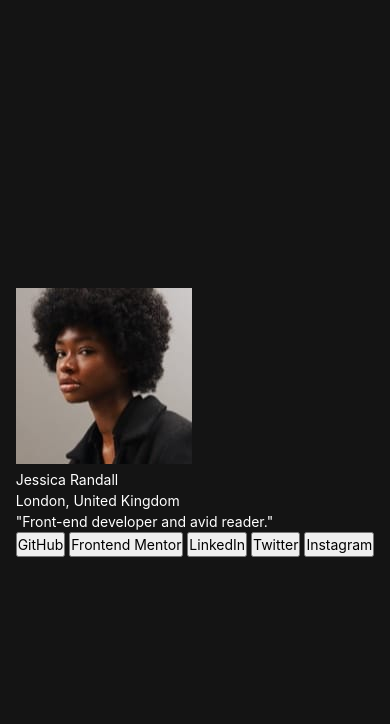
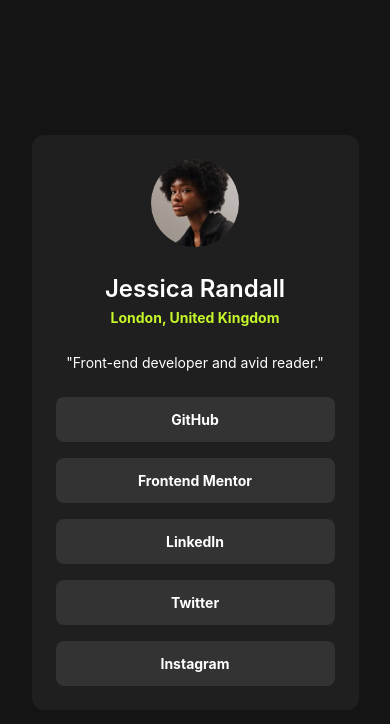
Before and after one commit to nvalline/social-links-profile, a plain HTML site: page index.html in a window 390 px wide. Drawn offline with Linux system fonts and the light colour scheme; a web font is replaced by a local one.

Commit message:
added mobile styles

```diff
--- a/index.html
+++ b/index.html
@@ -19,25 +19,24 @@
 	<body>
 		<main>
 			<section class="card">
-				<div class="image">
 				<img
 					src="./assets/images/avatar-jessica.jpeg"
 					alt="jessica randall"
+					height="88px"
+					width="88px"
+					class="image"
 				/>
-				</div>
-				<div class="content">
 				<div class="name-location">
 					<h2>Jessica Randall</h2>
 					<p>London, United Kingdom</p>
 				</div>
 				<p class="bio">"Front-end developer and avid reader."</p>
-				</div>
 				<div class="links">
-					<button>GitHub</button>
-					<button>Frontend Mentor</button>
-					<button>LinkedIn</button>
-					<button>Twitter</button>
-					<button>Instagram</button>
+					<button type="button">GitHub</button>
+					<button type="button">Frontend Mentor</button>
+					<button type="button">LinkedIn</button>
+					<button type="button">Twitter</button>
+					<button type="button">Instagram</button>
 				</div>
 			</section>
 		</main>
--- a/styles.css
+++ b/styles.css
@@ -41,6 +41,65 @@ body {
 	background-color: var(--offBlack);
 	font-family: 'Inter', sans-serif;
 	font-size: 0.875rem;
+	font-weight: 400;
 	color: var(--white);
 	line-height: 1.5;
 }
+
+.card {
+	width: 327px;
+	padding: 1.5rem;
+	display: flex;
+	flex-direction: column;
+	align-items: center;
+	justify-content: space-between;
+	gap: 1.5rem;
+	background-color: var(--darkGrey);
+	border-radius: 12px;
+	text-align: center;
+}
+
+.image {
+	border-radius: 100%;
+}
+
+.name-location {
+	width: 100%;
+
+	h2 {
+		font-size: 1.5rem;
+		font-weight: 600;
+	}
+
+	p {
+		font-weight: 700;
+		color: var(--green);
+	}
+}
+
+.links {
+	width: 100%;
+	display: flex;
+	flex-direction: column;
+	align-items: center;
+	justify-content: space-between;
+	gap: 1rem;
+
+	button {
+		width: 100%;
+		padding: 0.75rem;
+		background-color: var(--grey);
+		border: none;
+		border-radius: 8px;
+		color: var(--white);
+		font-weight: 700;
+		cursor: pointer;
+		transition: all 200ms ease-in;
+	}
+
+	button:hover,
+	button:active {
+		background-color: var(--green);
+		color: var(--grey);
+	}
+}
```
Lines whose indentation alone changed are shown as unchanged.
